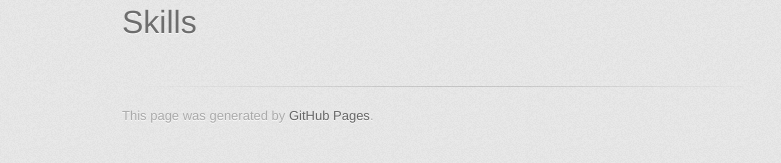
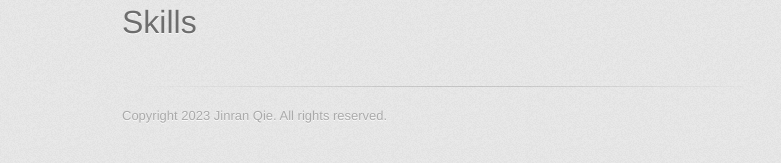
Before and after one commit to JRQie/JRQie.github.io, a Jekyll site: the page built from index.md, in a window 1280 px wide. Shown: the part 660-823 px from the top of the page, without its empty margins (208-989 px from the left). Built offline with Jekyll 4.4.1, drawn with Linux system fonts in a browser that asks for light colours; some web fonts are replaced.

Commit message:
Update default.html

```diff
--- a/_layouts/default.html
+++ b/_layouts/default.html
@@ -44,7 +44,7 @@
         {% if site.github.is_project_page %}
           {{ site.title | default: site.github.repository_name }} is maintained by <a href="{{ site.github.owner_url }}">{{ site.github.owner_name }}</a><br>
         {% endif %}
-          This page was generated by <a href="https://pages.github.com">GitHub Pages</a>.
+          Copyright 2023 Jinran Qie. All rights reserved.
         </footer>
 
       </div>
```
